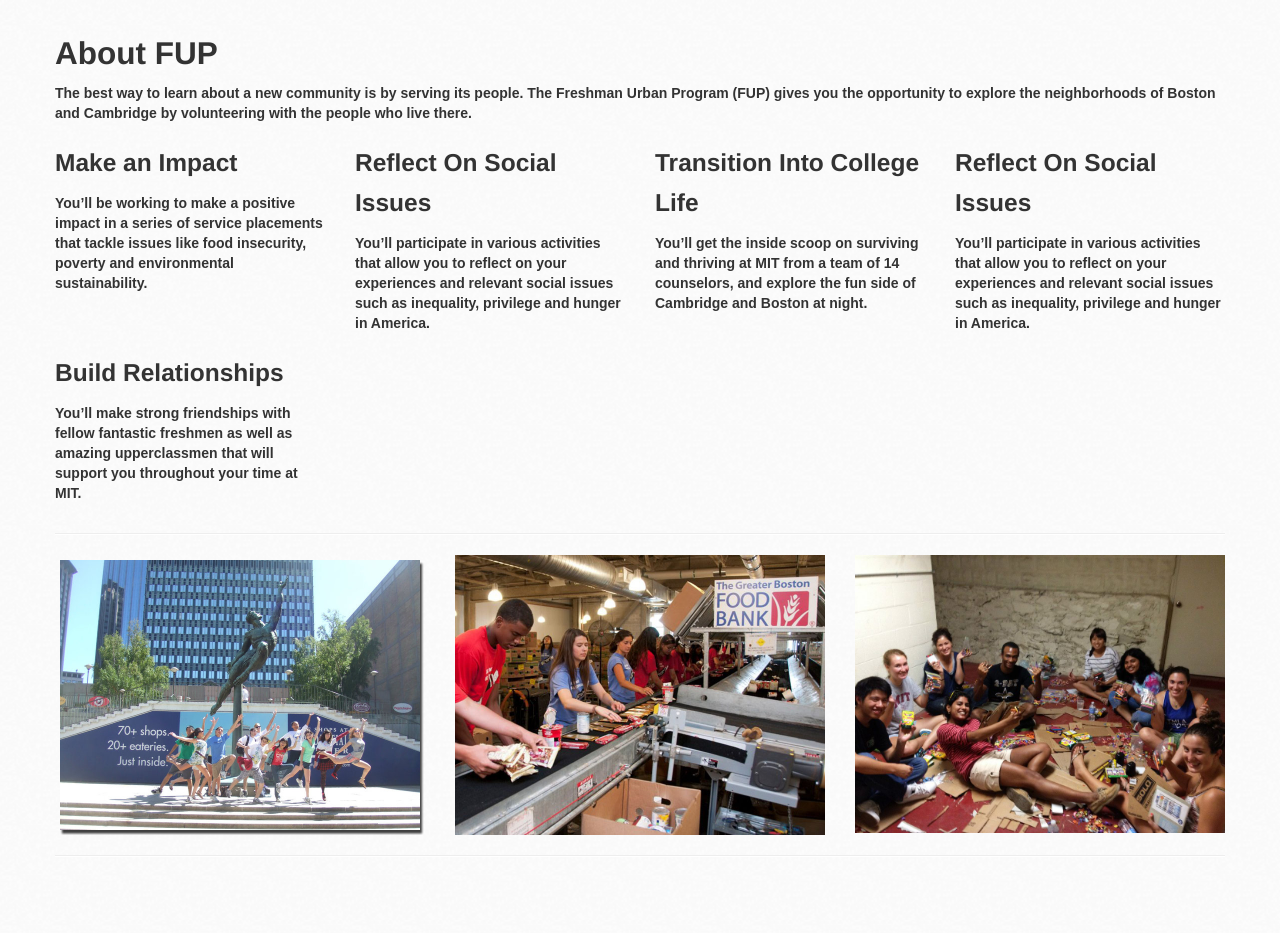
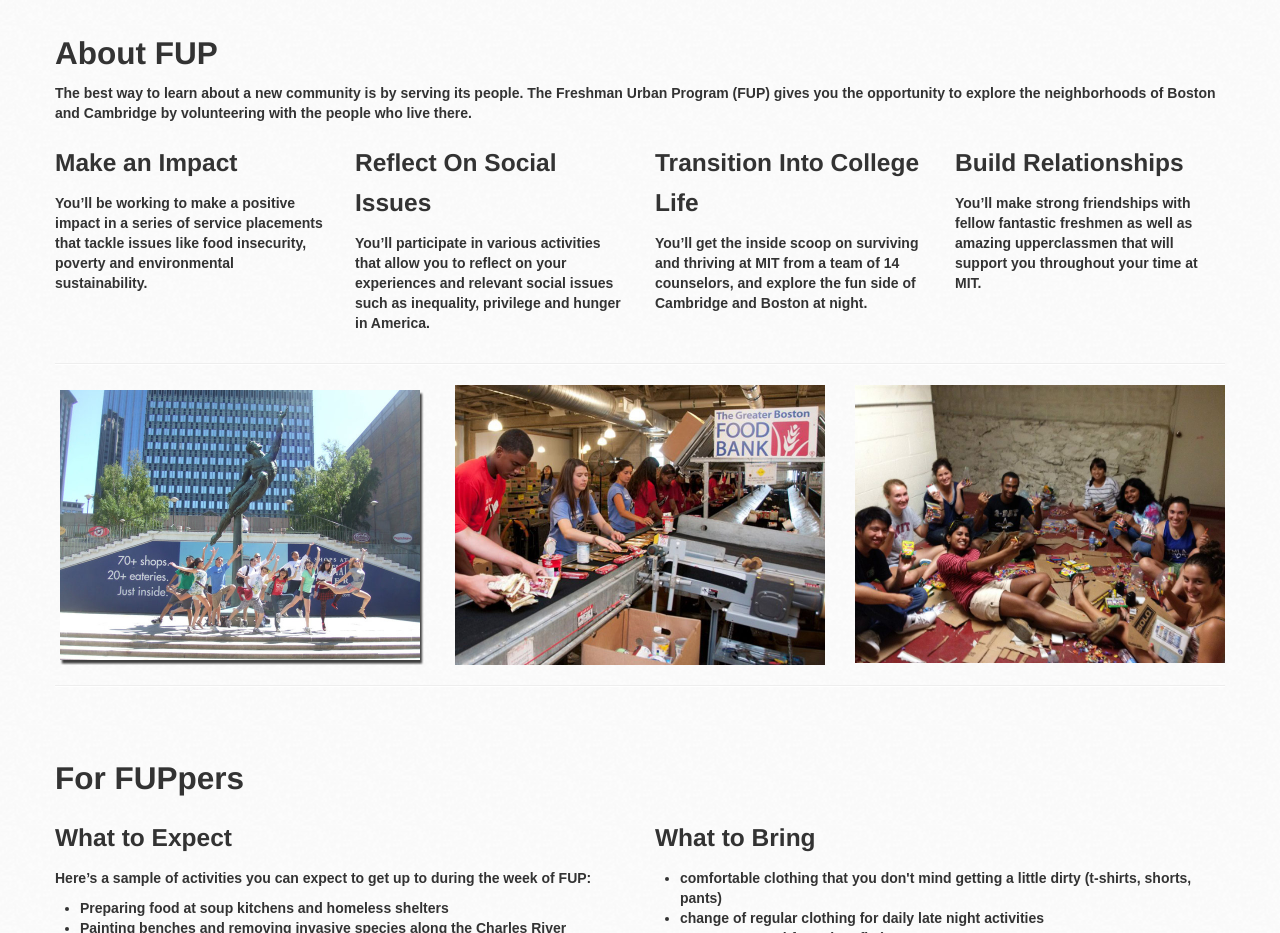
Before and after one commit to maxko87/fup_site, a plain HTML site: page index.html in a window 1280 px wide. Shown: the part 1580-2513 px from the top of the page. Drawn offline with Linux system fonts and the light colour scheme.

Commit message:
adjusting spacing

```diff
--- a/index.html
+++ b/index.html
@@ -128,10 +128,6 @@
        <div class="span3">
           <h3>Transition Into College Life</h3>
           <p>You’ll get the inside scoop on surviving and thriving at MIT from a team of 14 counselors, and explore the fun side of Cambridge and Boston at night.</p>
-       </div>
-        <div class="span3">
-          <h3>Reflect On Social Issues</h3>
-          <p>You’ll participate in various activities that allow you to reflect on your experiences and relevant social issues such as inequality, privilege and hunger in America.</p>
        </div>
        <div class="span3">
           <h3>Build Relationships</h3>
```
